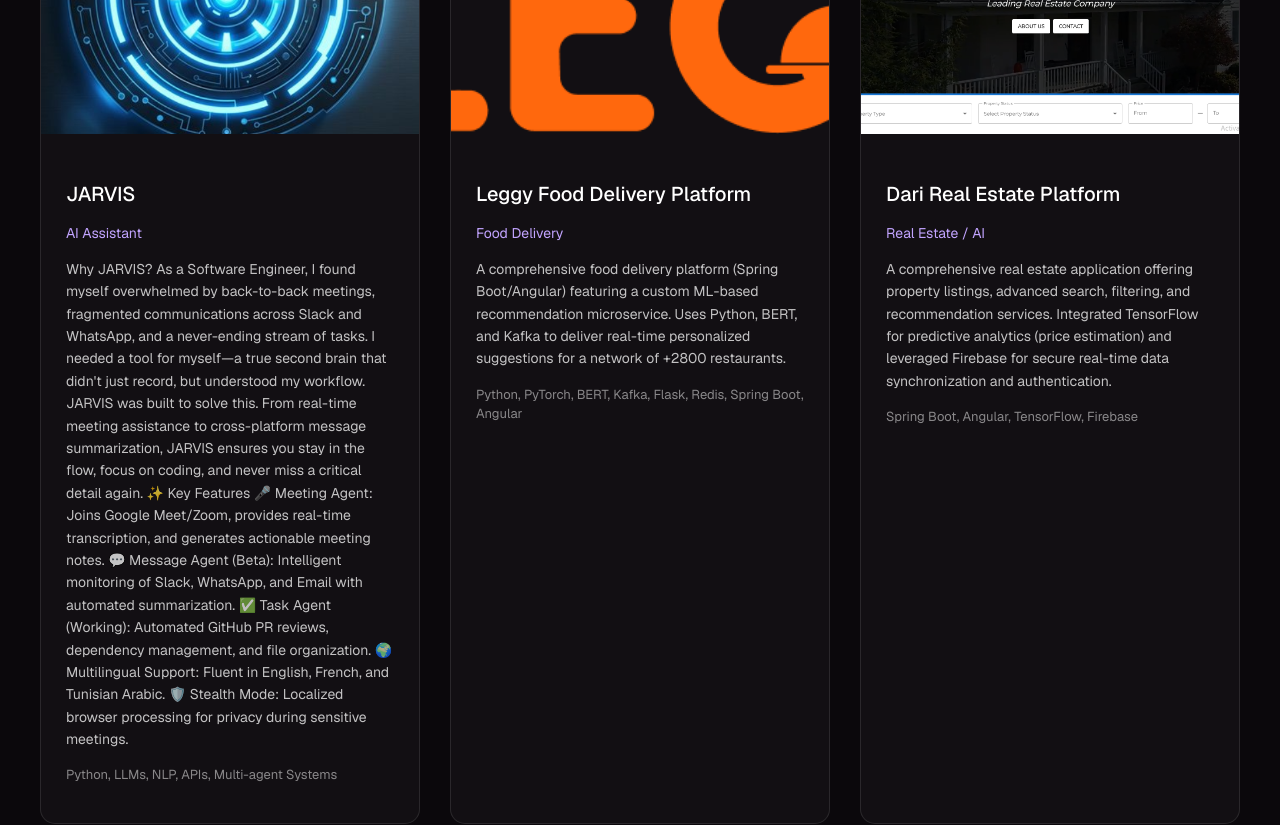
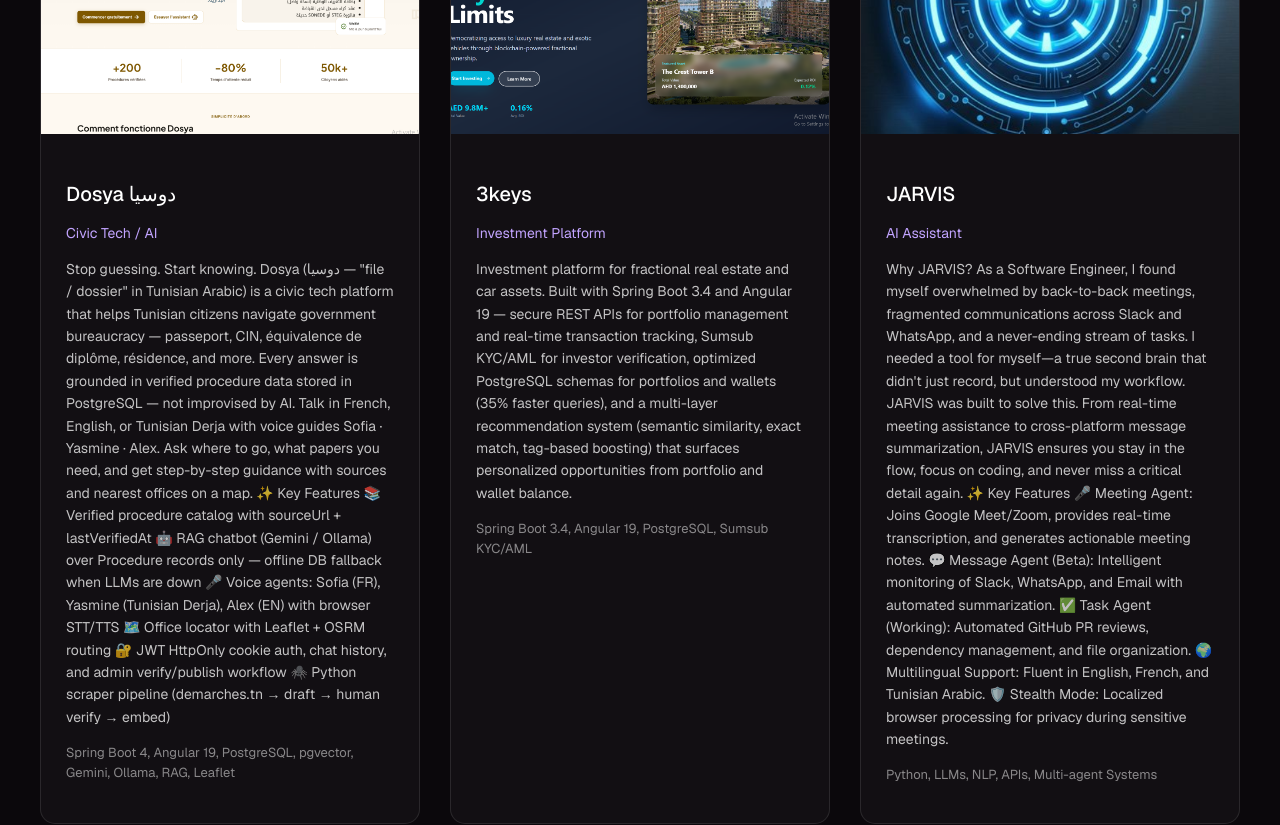
Before and after one commit to hsanjebri/Software-Engineer-Portfolio, a React (Vite) app: page /myworks in a window 1280 px wide. Shown: the part 500-1325 px from the top of the page. Built offline with nearby package versions, Linux system fonts and the light colour scheme.

Commit message:
last version updates

```diff
--- a/src/config.ts
+++ b/src/config.ts
@@ -127,9 +127,49 @@ export const config = {
                 "Collaborating with clients on requirements and timelines"
             ],
             technologies: ["Full-Stack", "APIs", "Databases", "Authentication"]
+        },
+        {
+            position: "Software Engineer",
+            company: "3keys — DinoByte Information Technology, Dubai, UAE (Remote)",
+            period: "Dec. 2025 - Present",
+            location: "Dubai, UAE (Remote)",
+            description:
+                "Developing and maintaining an investment platform with Spring Boot 3.4 and Angular 19 — secure REST APIs for portfolio management and real-time transaction tracking, Sumsub KYC/AML integration, PostgreSQL schema optimization (35% faster queries), and a multi-layer recommendation system for personalized investment opportunities across fractional real estate and car assets.",
+            responsibilities: [
+                "Developed and maintained an investment platform using Spring Boot 3.4 and Angular 19, implementing secure REST APIs for portfolio management and real-time transaction tracking",
+                "Integrated Sumsub KYC/AML to verify investor identities before platform access",
+                "Designed and optimized PostgreSQL schemas for investment portfolios and user wallets, reducing query response time by 35% through indexing and query refactoring",
+                "Developed and trained a recommendation system that analyzes user portfolio and wallet balance to surface personalized investment opportunities, using a multi-layer scoring model (semantic similarity, exact match, and tag-based boosting) across fractional real estate and car assets"
+            ],
+            technologies: [
+                "Spring Boot 3.4",
+                "Angular 19",
+                "PostgreSQL",
+                "REST APIs",
+                "Sumsub KYC/AML",
+                "Recommendation Systems"
+            ]
         }
     ],
     projects: [
+        {
+            id: 12,
+            title: "Dosya دوسيا",
+            category: "Civic Tech / AI",
+            technologies: "Spring Boot 4, Angular 19, PostgreSQL, pgvector, Gemini, Ollama, RAG, Leaflet",
+            image: "/images/Capture d'écran 2026-07-17 145703.png",
+            description:
+                "Stop guessing. Start knowing.\n\nDosya (دوسيا — \"file / dossier\" in Tunisian Arabic) is a civic tech platform that helps Tunisian citizens navigate government bureaucracy — passeport, CIN, équivalence de diplôme, résidence, and more. Every answer is grounded in verified procedure data stored in PostgreSQL — not improvised by AI.\n\nTalk in French, English, or Tunisian Derja with voice guides Sofia · Yasmine · Alex. Ask where to go, what papers you need, and get step-by-step guidance with sources and nearest offices on a map.\n\n✨ Key Features\n📚 Verified procedure catalog with sourceUrl + lastVerifiedAt\n🤖 RAG chatbot (Gemini / Ollama) over Procedure records only — offline DB fallback when LLMs are down\n🎤 Voice agents: Sofia (FR), Yasmine (Tunisian Derja), Alex (EN) with browser STT/TTS\n🗺️ Office locator with Leaflet + OSRM routing\n🔐 JWT HttpOnly cookie auth, chat history, and admin verify/publish workflow\n🕷️ Python scraper pipeline (demarches.tn → draft → human verify → embed)"
+        },
+        {
+            id: 11,
+            title: "3keys",
+            category: "Investment Platform",
+            technologies: "Spring Boot 3.4, Angular 19, PostgreSQL, Sumsub KYC/AML",
+            image: "/images/image.png",
+            description:
+                "Investment platform for fractional real estate and car assets. Built with Spring Boot 3.4 and Angular 19 — secure REST APIs for portfolio management and real-time transaction tracking, Sumsub KYC/AML for investor verification, optimized PostgreSQL schemas for portfolios and wallets (35% faster queries), and a multi-layer recommendation system (semantic similarity, exact match, tag-based boosting) that surfaces personalized opportunities from portfolio and wallet balance."
+        },
         {
             id: 9,
             title: "JARVIS",
```
Also changed, not shown: public/images/Capture d'écran 2026-07-17 145703.png (added), public/images/image.png (added).
